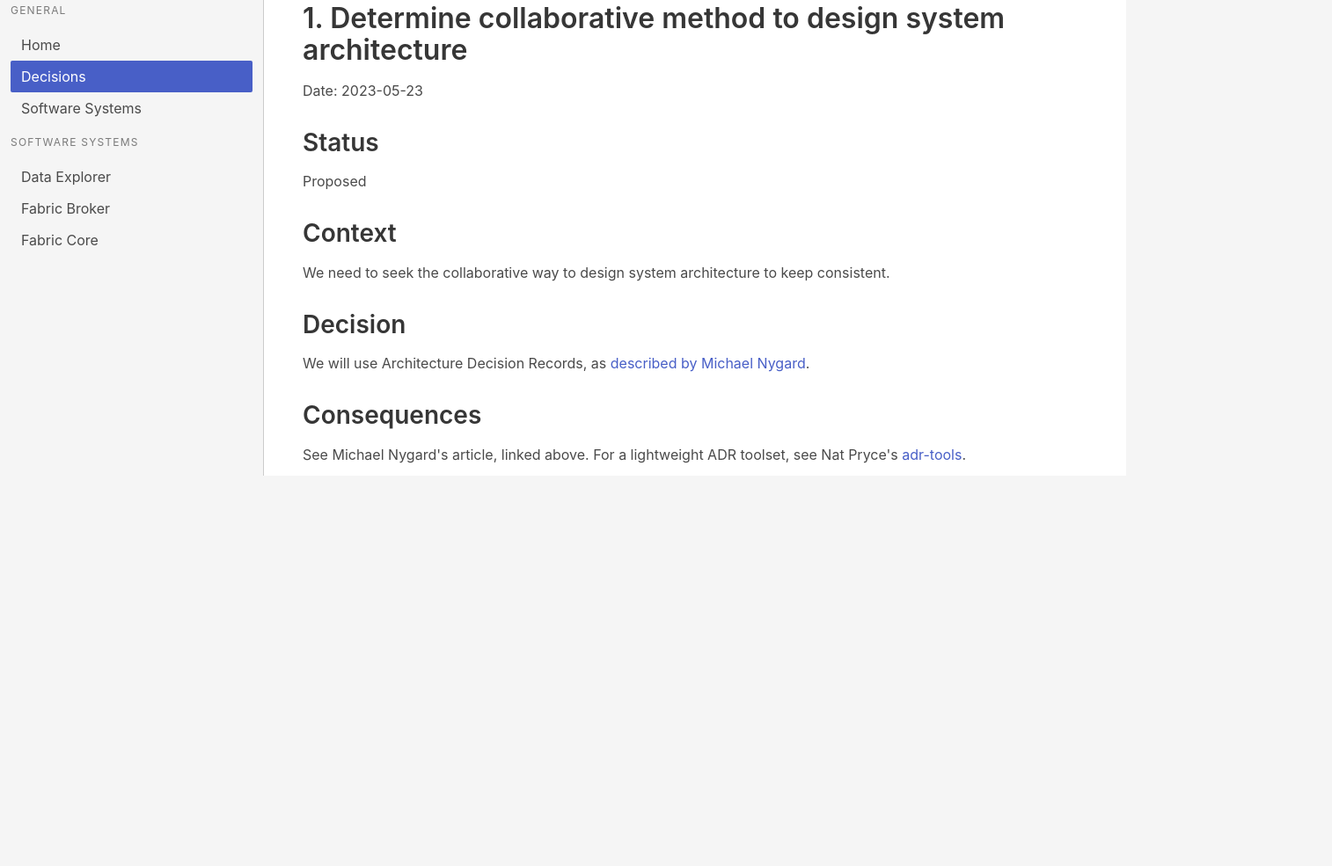
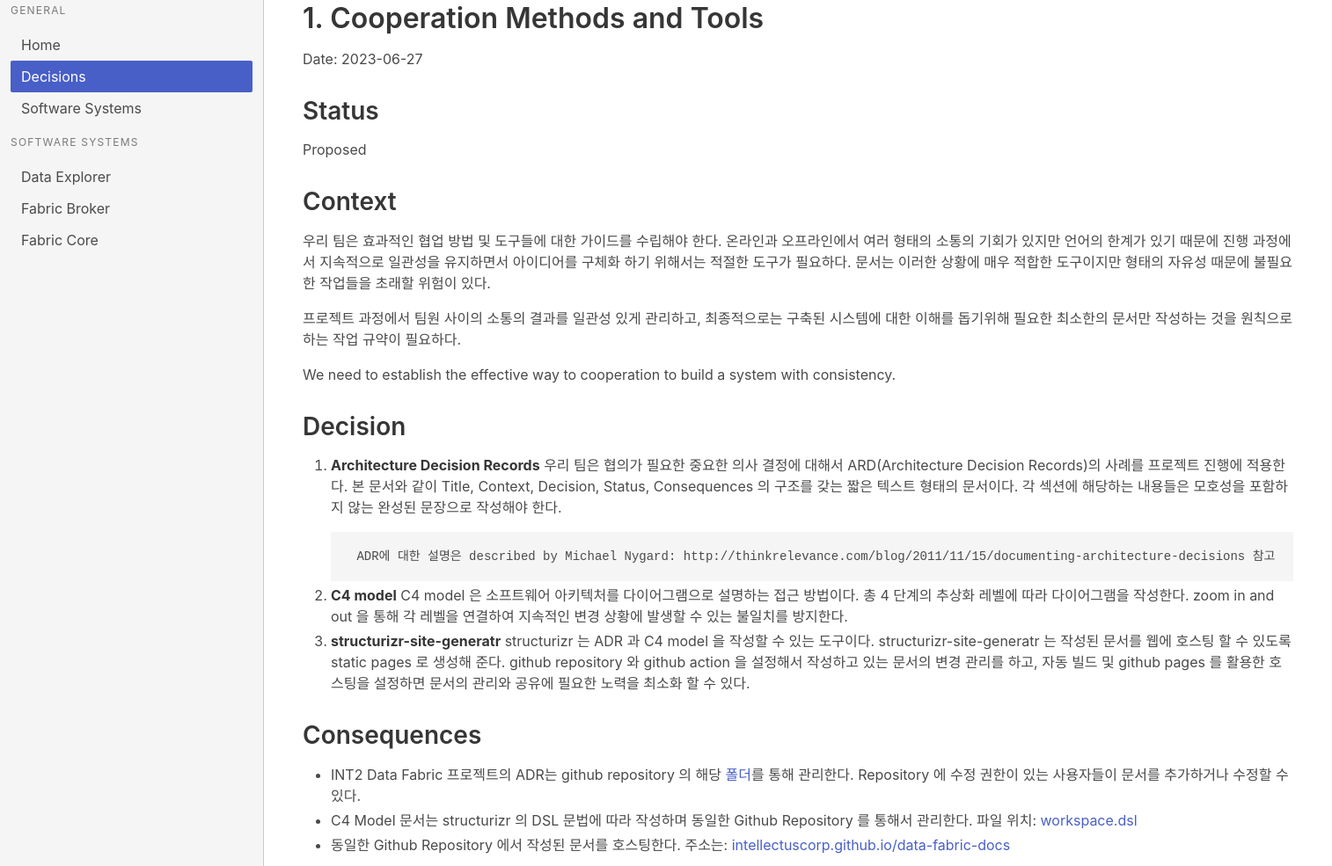
Before and after one commit to IntellectusCorp/data-fabric-docs, a plain HTML site: page master/decisions/1/index.html in a window 1280 px wide. Shown: the part 61-1046 px from the top of the page at 88% size, 1514 px wide, since content can reach past the window. Before the commit the page ends 800 px from the top, so only its background shows below. Drawn offline with nearby package versions, Linux system fonts and the light colour scheme.

Commit message:
Deploying to gh-pages from @ IntellectusCorp/data-fabric-docs@f6cef47a4531600439b865d1cace28fba899a585 🚀

```diff
--- a/master/decisions/1/index.html
+++ b/master/decisions/1/index.html
@@ -3,7 +3,7 @@
   <head>
     <meta charset="utf-8">
     <meta name="viewport" content="width=device-width, initial-scale=1">
-    <title>Determine collaborative method to design system architecture | Int2 Data Fabric</title>
+    <title>Cooperation Methods and Tools | Int2 Data Fabric</title>
     <link href="https://cdn.jsdelivr.net/npm/bulma@0.9.3/css/bulma.min.css" rel="stylesheet">
     <link href="../../../style.css" rel="stylesheet">
     <link href="./../../style-branding.css" rel="stylesheet">
@@ -37,16 +37,31 @@
       </aside>
       <div class="container is-fluid has-background-white">
         <div class="content p-3">
-          <div><h1>1. Determine collaborative method to design system architecture</h1>
-<p>Date: 2023-05-23</p>
+          <div><h1>1. Cooperation Methods and Tools</h1>
+<p>Date: 2023-06-27</p>
 <h2>Status</h2>
 <p>Proposed</p>
 <h2>Context</h2>
-<p>We need to seek the collaborative way to design system architecture to keep consistent.</p>
+<p>우리 팀은 효과적인 협업 방법 및 도구들에 대한 가이드를 수립해야 한다. 온라인과 오프라인에서 여러 형태의 소통의 기회가 있지만 언어의 한계가 있기 때문에 진행 과정에서 지속적으로 일관성을 유지하면서 아이디어를 구체화 하기 위해서는 적절한 도구가 필요하다. 문서는 이러한 상황에 매우 적합한 도구이지만 형태의 자유성 때문에 불필요한 작업들을 초래할 위험이 있다.</p>
+<p>프로젝트 과정에서 팀원 사이의 소통의 결과를 일관성 있게 관리하고, 최종적으로는 구축된 시스템에 대한 이해를 돕기위해 필요한 최소한의 문서만 작성하는 것을 원칙으로 하는 작업 규약이 필요하다.</p>
+<p>We need to establish the effective way to cooperation to build a system with consistency.</p>
 <h2>Decision</h2>
-<p>We will use Architecture Decision Records, as <a href="http://thinkrelevance.com/blog/2011/11/15/documenting-architecture-decisions">described by Michael Nygard</a>.</p>
+<ol>
+ <li>
+  <p><strong>Architecture Decision Records</strong> 우리 팀은 협의가 필요한 중요한 의사 결정에 대해서 ARD(Architecture Decision Records)의 사례를 프로젝트 진행에 적용한다. 본 문서와 같이 Title, Context, Decision, Status, Consequences 의 구조를 갖는 짧은 텍스트 형태의 문서이다. 각 섹션에 해당하는 내용들은 모호성을 포함하지 않는 완성된 문장으로 작성해야 한다.</p>
+  <pre><code> ADR에 대한 설명은 described by Michael Nygard: http://thinkrelevance.com/blog/2011/11/15/documenting-architecture-decisions 참고
+</code></pre></li>
+ <li>
+  <p><strong>C4 model</strong> C4 model 은 소프트웨어 아키텍처를 다이어그램으로 설명하는 접근 방법이다. 총 4 단계의 추상화 레벨에 따라 다이어그램을 작성한다. zoom in and out 을 통해 각 레벨을 연결하여 지속적인 변경 상황에 발생할 수 있는 불일치를 방지한다.</p></li>
+ <li>
+  <p><strong>structurizr-site-generatr</strong> structurizr 는 ADR 과 C4 model 을 작성할 수 있는 도구이다. structurizr-site-generatr 는 작성된 문서를 웹에 호스팅 할 수 있도록 static pages 로 생성해 준다. github repository 와 github action 을 설정해서 작성하고 있는 문서의 변경 관리를 하고, 자동 빌드 및 github pages 를 활용한 호스팅을 설정하면 문서의 관리와 공유에 필요한 노력을 최소화 할 수 있다.</p></li>
+</ol>
 <h2>Consequences</h2>
-<p>See Michael Nygard's article, linked above. For a lightweight ADR toolset, see Nat Pryce's <a href="https://github.com/npryce/adr-tools">adr-tools</a>.</p></div>
+<ul>
+ <li>INT2 Data Fabric 프로젝트의 ADR는 github repository 의 해당 <a href="https://github.com/IntellectusCorp/data-fabric-docs/tree/main/workspace/adrs">폴더</a>를 통해 관리한다. Repository 에 수정 권한이 있는 사용자들이 문서를 추가하거나 수정할 수 있다.</li>
+ <li>C4 Model 문서는 structurizr 의 DSL 문법에 따라 작성하며 동일한 Github Repository 를 통해서 관리한다. 파일 위치: <a href="https://github.com/IntellectusCorp/data-fabric-docs/blob/main/workspace/workspace.dsl">workspace.dsl</a></li>
+ <li>동일한 Github Repository 에서 작성된 문서를 호스팅한다. 주소는: <a href="https://intellectuscorp.github.io/data-fabric-docs/master/">intellectuscorp.github.io/data-fabric-docs</a></li>
+</ul></div>
         </div>
       </div>
     </div>
```
Also changed, not shown: master/decisions/index.html (+2 -2 lines), master/search/index.html (+1 -1 lines), 3 other files.
